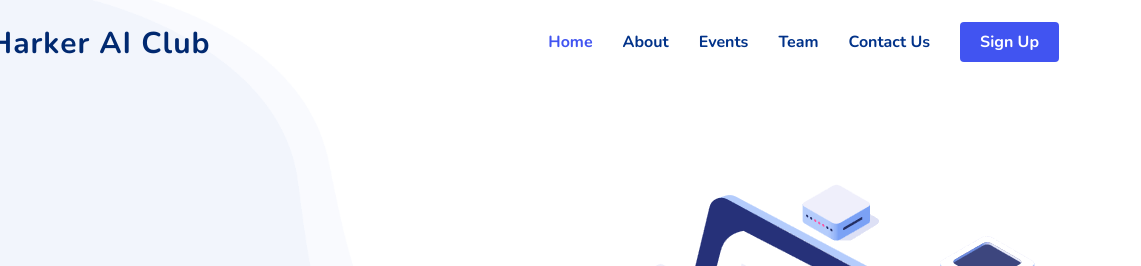
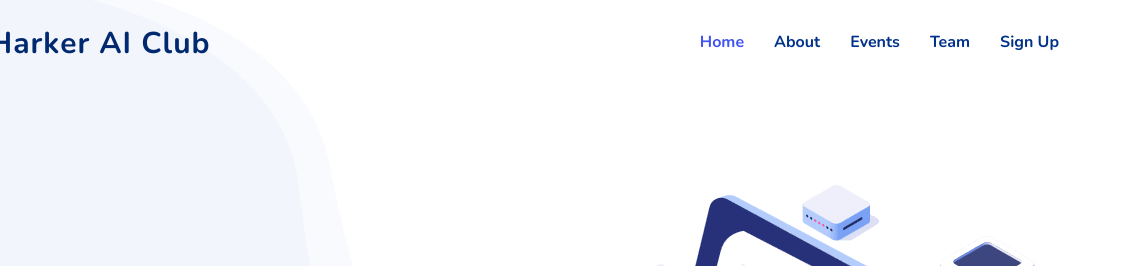
Before and after one commit to Harker-AI-club/website, a plain HTML site: page index.html in a window 1280 px wide. Shown: the top 266 px of the page, 139-1280 px from the left. Drawn offline with nearby package versions, Linux system fonts and the light colour scheme.

Commit message:
Fix sign up button.

```diff
--- a/index.html
+++ b/index.html
@@ -72,8 +72,8 @@
               <li><a href="#">Drop Down 4</a></li>
             </ul>
           </li> -->
-          <li><a class="nav-link scrollto" href="#contact">Contact Us</a></li>
-          <li><a class="getstarted scrollto" href="mailto:harkeraiclub@gmail.com?subject=Add to Mailing List!&body=Please add me to the club mailing list.">Sign Up</a></li>
+          <!-- <li><a class="nav-link scrollto" href="#contact">Contact Us</a></li> -->
+          <li><a class="" href="mailto:harkeraiclub@gmail.com?subject=Add to Mailing List!&body=Please add me to the club mailing list.">Sign Up</a></li>
         </ul>
         <i class="bi bi-list mobile-nav-toggle"></i>
       </nav><!-- .navbar -->
@@ -91,7 +91,7 @@
           <h2 data-aos="fade-up" data-aos-delay="400">We are team of high-school students dedicated to teaching Artificial Intelligence</h2>
           <div data-aos="fade-up" data-aos-delay="600">
             <div class="text-center text-lg-start">
-              <a href="#about" class="btn-get-started scrollto d-inline-flex align-items-center justify-content-center align-self-center">
+              <a href="mailto:harkeraiclub@gmail.com?subject=Add to Mailing List!&body=Please add me to the club mailing list." class="btn-get-started scrollto d-inline-flex align-items-center justify-content-center align-self-center">
                 <span>Sign Up</span>
                 <i class="bi bi-arrow-right"></i>
               </a>
```
